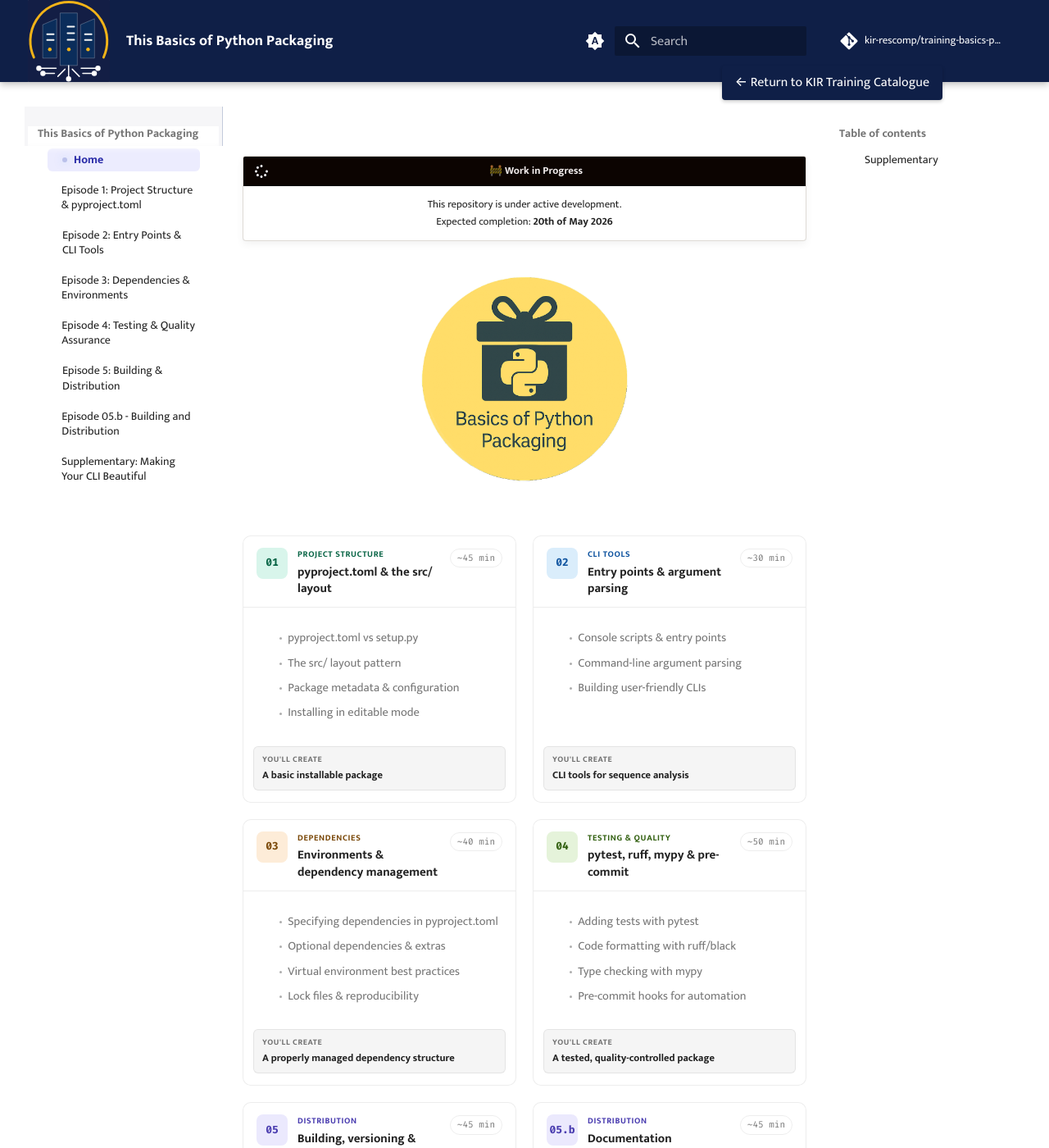
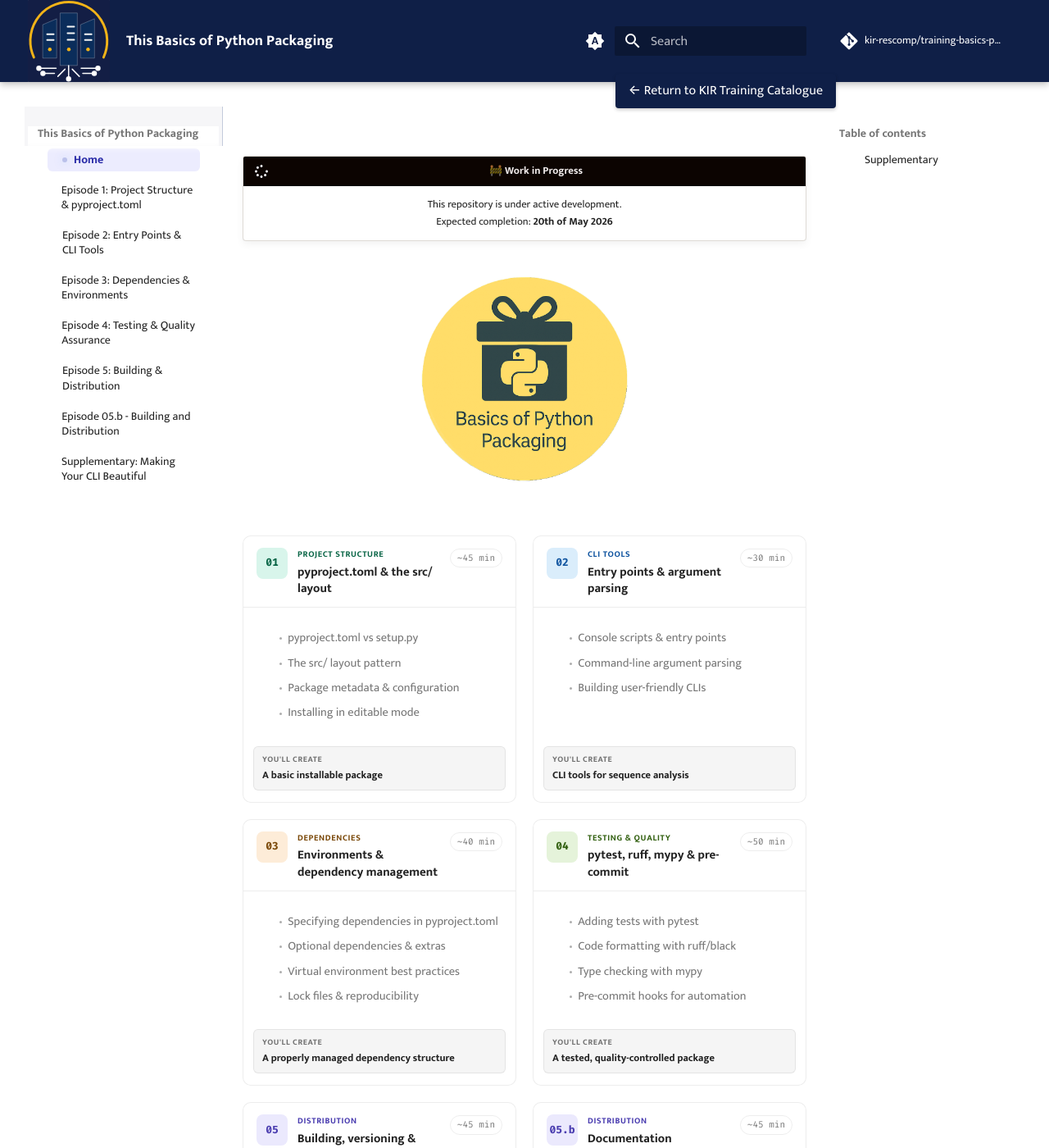
Before and after one commit to kir-rescomp/training-basics-python-packaging, an MkDocs documentation site: the page built from docs/index.md, in a window 1280 px wide and 1400 px high. Shown: the whole window at 82% size. Built offline with MkDocs 1.6.1 and Material for MkDocs 9.7.7, drawn with Linux system fonts in a browser that asks for light colours; comment, search, counter and statistics services are not loaded.

Commit message:
update positioning of overhanging return to KIR training catalogue button

```diff
--- a/docs/stylesheets/catalogue-return-button.css
+++ b/docs/stylesheets/catalogue-return-button.css
@@ -1,7 +1,7 @@
 .catalog-return {
   position: fixed;
-  top: 80px;
-  right: 130px;
+  top: 90px;
+  right: 260px;
   z-index: 1000;
 }
 
```
